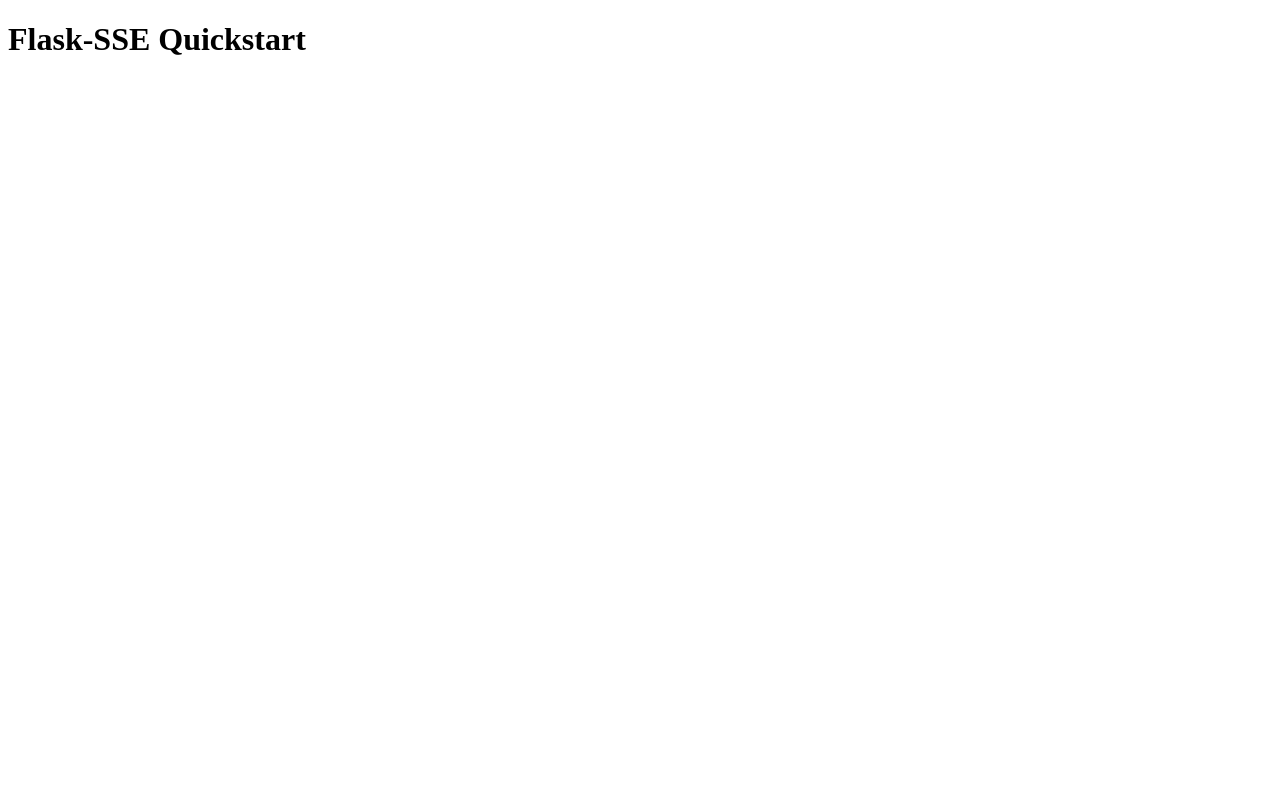
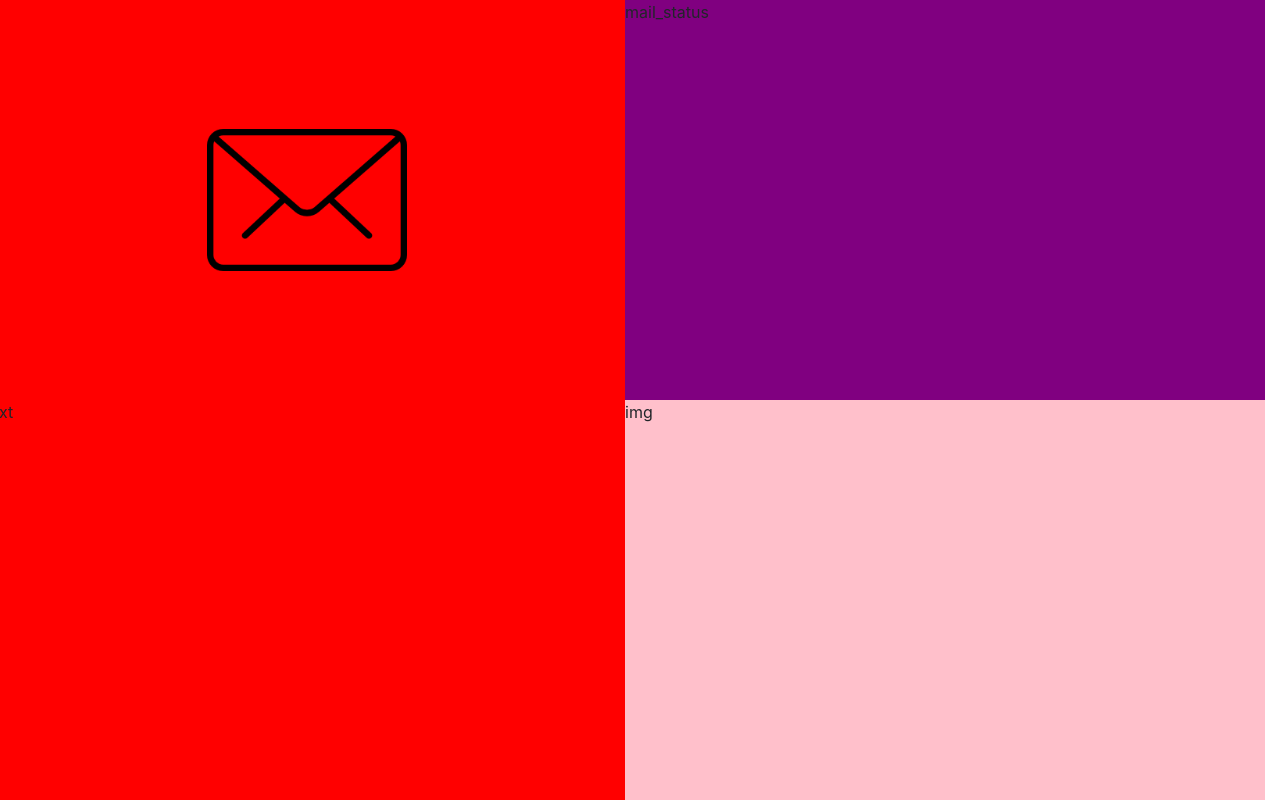
Before and after one commit to ricardoneves93/mail_box, a Flask app: page / in a window 1280 px wide. Before the commit the page is almost empty. Run offline with Flask 2, Linux system fonts and the light colour scheme; some libraries are stand-ins or nearby versions.

Commit message:
Added some improvements to the HTML and added initial script.sh to start the two services

```diff
--- /dev/null
+++ b/static/css/style.css
@@ -0,0 +1,47 @@
+html,body {
+    padding:0;
+    margin:0;
+    height:100%;
+}
+
+#mail_status {
+	background-color: red;
+	text-align: center;
+}
+
+.helper {
+	display: inline-block;
+    height: 100%;
+    vertical-align: middle;
+}
+
+.mail_image {
+	height: 200px;
+	width: 200px;
+	vertical-align: middle;
+}
+
+#inner_centered {
+	display: table-cell; vertical-align: middle;
+}
+
+#mail_stats {
+	background-color: purple;
+}
+
+#door_status {
+	background-color: red;
+}
+
+#reset_mail {
+	background-color: pink;
+}
+.row {
+    width:100%;
+    height:50%;
+}
+.row div {
+    width:50%;
+    height:100%;
+    float:left;
+}
--- a/templates/index.html
+++ b/templates/index.html
@@ -1,19 +1,62 @@
+
 <!DOCTYPE html>
 <html>
 	<head>
 		  <title>Flask-SSE Quickstart</title>
+
+		  <!-- Bootstrap -->
+		  <link rel="stylesheet" href="https://maxcdn.bootstrapcdn.com/bootstrap/4.0.0-beta/css/bootstrap.min.css" integrity="sha384-/Y6pD6FV/Vv2HJnA6t+vslU6fwYXjCFtcEpHbNJ0lyAFsXTsjBbfaDjzALeQsN6M" crossorigin="anonymous">
+		  <link rel= "stylesheet" type= "text/css" href= "{{ url_for('static',filename='css/style.css') }}">
 	</head>
 	<body>
+		<!--
 		<h1>Flask-SSE Quickstart</h1>
-		    <script>
+		-->
+
+		  <!-- TOP 50% -->
+		<div class="row">
+			<div id="mail_status">
+				<span class="helper"></span>
+				<img src="{{url_for('static', filename='img/mail.png')}}" class="mail_image"/>
+			</div>
+			<div id="mail_stats">mail_status</div>
+		</div>
+
+		<!-- BOT 50% -->
+		<div class="row">
+			<div id="door_status">text</div>
+			<div id="reset_mail">img</div>
+		</div>
+
+		<!-- Javascript Includes -->
+
+		<!-- Event handler Javascript (Notifications) -->
+		<!--<script src="{{url_for('static', filename='js/event_handler.js')}}"></script>-->
+
+		<script type="text/javascript">
 			var source = new EventSource("{{ url_for('sse.stream') }}");
+
 			source.addEventListener('greeting', function(event) {
-		        var data = JSON.parse(event.data);
-			        alert("The server says " + data.message);
+				//var data = JSON.parse(event.data);
+				//alert("The server says " + data.message);
+				$("#mail_status").css("background-color", "green");
+
 			}, false);
+
 			source.addEventListener('error', function(event) {
-	            alert("Failed to connect to event stream. Is Redis running?");
+				alert("Failed to connect to event stream. Is Redis running?" + JSON.parse(event.data));
 			}, false);
+
 		</script>
+
+		<!-- Jquery -->
+		<script src="https://code.jquery.com/jquery-3.2.1.slim.min.js" integrity="sha384-KJ3o2DKtIkvYIK3UENzmM7KCkRr/rE9/Qpg6aAZGJwFDMVNA/GpGFF93hXpG5KkN" crossorigin="anonymous"></script>
+
+		<!-- Popper -->
+		<script src="https://cdnjs.cloudflare.com/ajax/libs/popper.js/1.11.0/umd/popper.min.js" integrity="sha384-b/U6ypiBEHpOf/4+1nzFpr53nxSS+GLCkfwBdFNTxtclqqenISfwAzpKaMNFNmj4" crossorigin="anonymous"></script>
+
+		<!-- Boostrap -->
+		<script src="https://maxcdn.bootstrapcdn.com/bootstrap/4.0.0-beta/js/bootstrap.min.js" integrity="sha384-h0AbiXch4ZDo7tp9hKZ4TsHbi047NrKGLO3SEJAg45jXxnGIfYzk4Si90RDIqNm1" crossorigin="anonymous"></script>
+
 	</body>
 </html>
```
Also changed, not shown: static/img/mail.png (added), 1 other file. Lines whose indentation alone changed are shown as unchanged.
